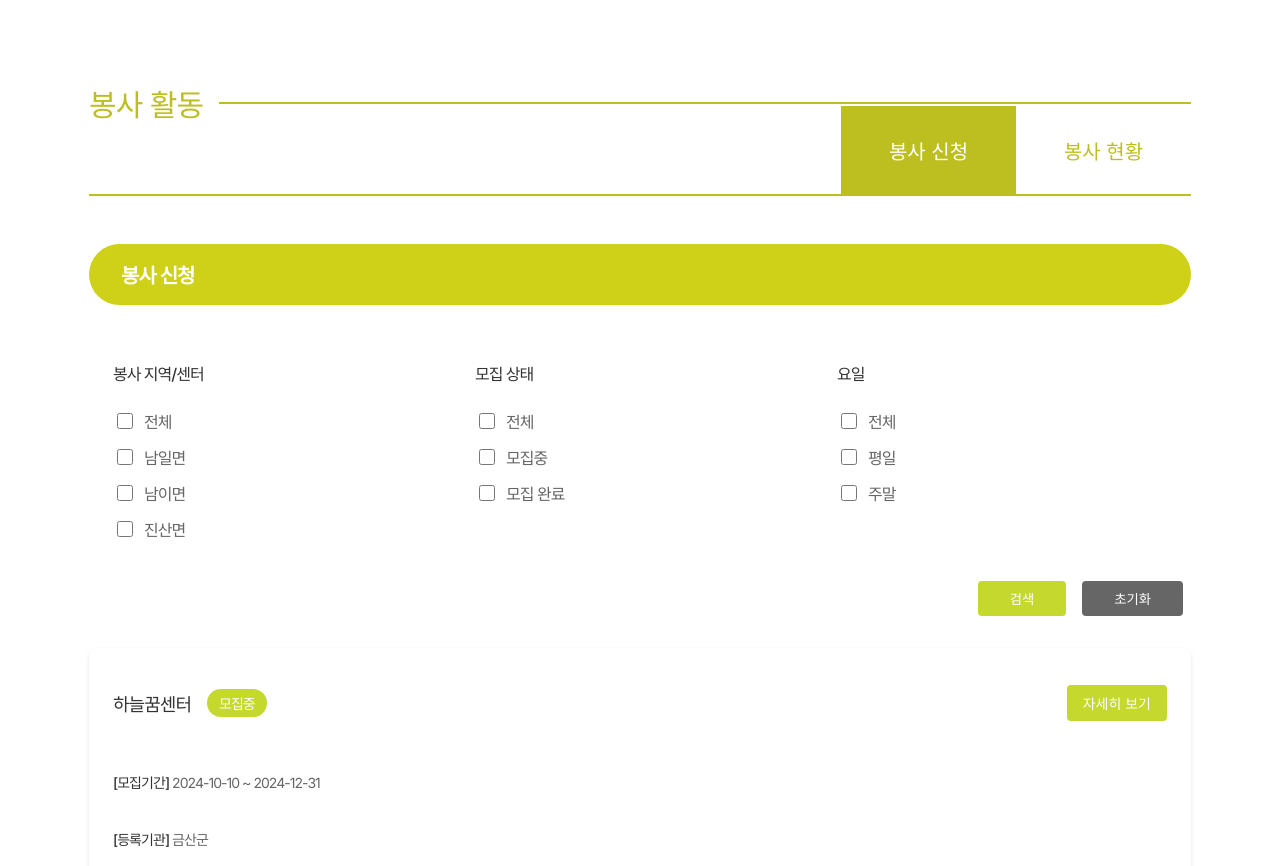
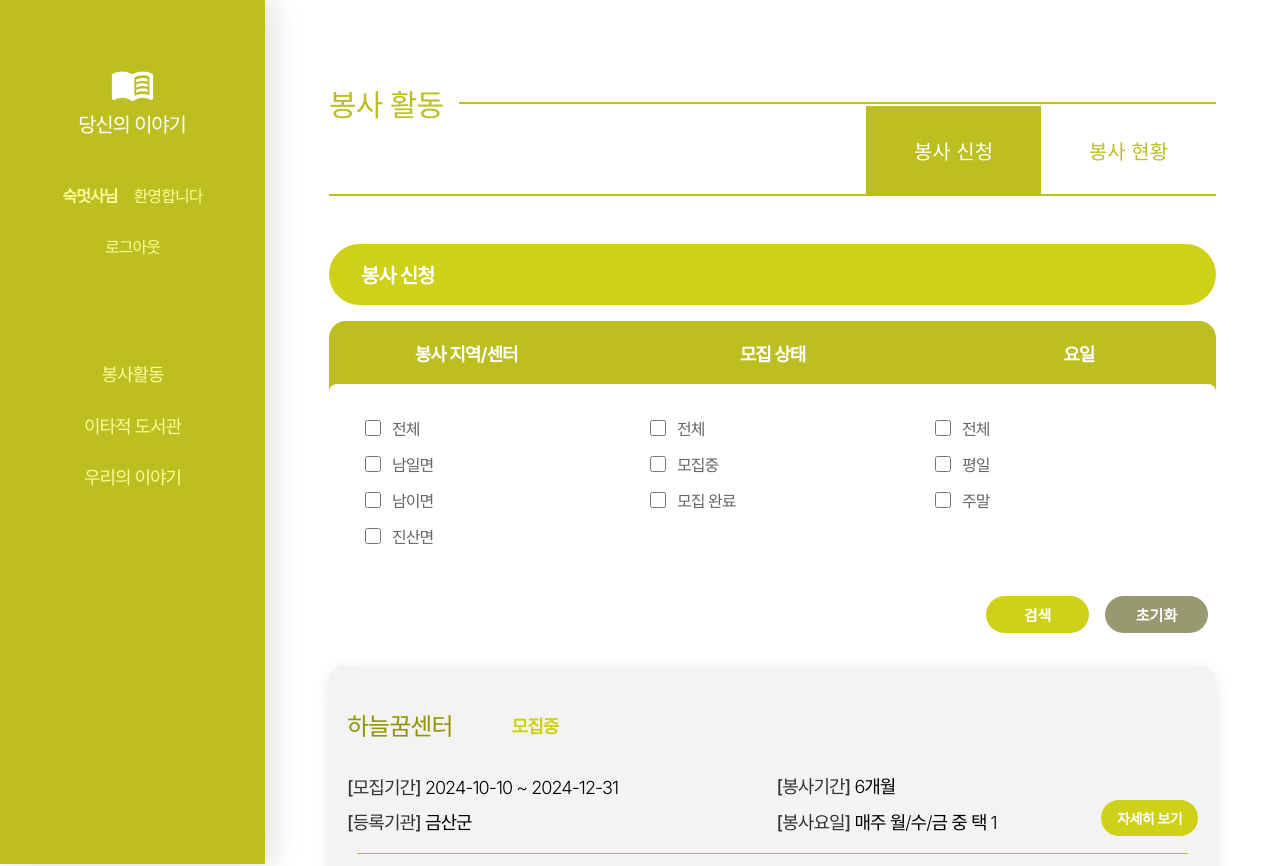
Before and after one commit to MINIPROJECT-yourstory/yourstory-FE, a React (Create React App) app in the folder yourstory/: page /volunteer in a window 1280 px wide. Shown: the top 866 px of the page. Built offline with nearby package versions, Linux system fonts and the light colour scheme.

Commit message:
Design: 봉사조회창 CSS 수정

```diff
--- a/yourstory/src/components/volunteer/VolunteerFilter.jsx
+++ b/yourstory/src/components/volunteer/VolunteerFilter.jsx
@@ -1,13 +1,20 @@
 import styled from 'styled-components';
+import { media } from '../../styles/theme';
+
 
 
 const VolunteerFilter = () => {
   return (
     <FilterContainer>
       <FilterTitle>봉사 신청</FilterTitle>
+      <FilterContent>
+        <TitlesContainer>
+          <FilterSectionTitle>봉사 지역/센터</FilterSectionTitle>
+          <FilterSectionTitle>모집 상태</FilterSectionTitle>
+          <FilterSectionTitle>요일</FilterSectionTitle>
+        </TitlesContainer>
+
         <FilterGrid>
-          <FilterSection>
-            <FilterSectionTitle>봉사 지역/센터</FilterSectionTitle>
           <CheckboxGroup>
             <CheckboxLabel>
               <Checkbox type="checkbox" />
@@ -26,10 +33,7 @@ const VolunteerFilter = () => {
               <span>진산면</span>
             </CheckboxLabel>
           </CheckboxGroup>
-          </FilterSection>
 
-          <FilterSection>
-            <FilterSectionTitle>모집 상태</FilterSectionTitle>
           <CheckboxGroup>
             <CheckboxLabel>
               <Checkbox type="checkbox" />
@@ -44,10 +48,7 @@ const VolunteerFilter = () => {
               <span>모집 완료</span>
             </CheckboxLabel>
           </CheckboxGroup>
-          </FilterSection>
 
-          <FilterSection>
-            <FilterSectionTitle>요일</FilterSectionTitle>
           <CheckboxGroup>
             <CheckboxLabel>
               <Checkbox type="checkbox" />
@@ -62,8 +63,8 @@ const VolunteerFilter = () => {
               <span>주말</span>
             </CheckboxLabel>
           </CheckboxGroup>
-          </FilterSection>
         </FilterGrid>
+      </FilterContent>
       <ButtonContainer>
           <SearchButton>검색</SearchButton>
           <ResetButton>초기화</ResetButton>
@@ -71,6 +72,27 @@ const VolunteerFilter = () => {
     </FilterContainer>
   );
 };
+
+const FilterContent = styled.div`
+  background: #BCBF1F;
+  border-radius: 17px;
+  margin: 0;
+  padding: 0;
+`;
+
+const TitlesContainer = styled.div`
+  display: grid;
+  grid-template-columns: repeat(3, 1fr);
+  gap: 2rem;
+
+  ${media.laptop} {
+    grid-template-columns: repeat(2, 1fr);
+  }
+
+  ${media.tablet} {
+    grid-template-columns: 1fr;
+  }
+`;
 
 const Button = styled.button`
   padding: 0.5rem 1rem;
@@ -91,6 +113,11 @@ const VolunteerFilter = () => {
   margin-bottom: 1rem;
   font-weight: 700;
   border-radius: 50px;
+
+  ${media.tablet} {
+    font-size: 16px;
+    padding: 0.75rem 1.5rem;
+  }
 `;
 
 const FilterGrid = styled.div`
@@ -98,21 +125,25 @@ const VolunteerFilter = () => {
   grid-template-columns: repeat(3, 1fr);
   gap: 2rem;
   background: white;
-    padding: 1.5rem;
+  padding: 2rem;
   border-radius: 8px;
-  `;
 
-  const FilterSection = styled.div`
-    display: flex;
-    flex-direction: column;
-    gap: 1rem;
+  ${media.laptop} {
+    grid-template-columns: repeat(2, 1fr);
+  }
+
+  ${media.tablet} {
+    grid-template-columns: 1fr;
+  }
 `;
 
 const FilterSectionTitle = styled.h3`
-    font-size: 1rem;
-    color: #333;
-    font-weight: 500;
-    margin-bottom: 0.5rem;
+    font-size: 1.125rem;
+    color: white;
+    font-weight: 700;
+    margin: 0;
+    padding: 18.5px 0;
+    text-align: center;
   `;
 
 const CheckboxGroup = styled.div`
@@ -148,15 +179,25 @@ const VolunteerFilter = () => {
   `;
 
 const SearchButton = styled(Button)`
-    background-color: #C5D82D;
+    width: 103px;
+    height: 37px;
+    background-color: #CED118;
+    border-radius: 50px;
     color: white;
-    padding: 0.5rem 2rem;
+    font-weight: 800;
+    font-family: 'Inter', sans-serif;
+    font-size:  0.9375rem;
   `;
 
 const ResetButton = styled(Button)`
-    background-color: #666;
+    width: 103px;
+    height: 37px;
+    background-color: #989971;
     color: white;
-    padding: 0.5rem 2rem;
+    border-radius: 50px;
+    font-weight: 800;
+    font-family: 'Inter', sans-serif;
+    font-size:  0.9375rem;
   `;
 
 
--- a/yourstory/src/components/volunteer/VolunteerHeader.jsx
+++ b/yourstory/src/components/volunteer/VolunteerHeader.jsx
@@ -1,5 +1,6 @@
 import React from 'react';
 import styled from 'styled-components';
+import { media } from '../../styles/theme';
 
 const VolunteerHeader = () => {
   return (
@@ -22,15 +23,6 @@ const HeaderContainer = styled.div`
   margin-bottom: 2rem;
 `;
 
-const HeaderTitle = styled.div`
-  font-size: 30px;
-  font-weight: 400;
-  color: var(--green);
-  display: flex;
-  align-items: center;
-  gap: 1rem;
-`;
-
 const HeaderLine = styled.div`
   border-bottom: 2px solid var(--green);
   flex: 1;
@@ -41,11 +33,33 @@ const HeaderLine = styled.div`
   }
 `;
 
+const HeaderTitle = styled.div`
+  font-size: 30px;
+  font-weight: 400;
+  color: var(--green);
+  display: flex;
+  align-items: center;
+  gap: 1rem;
+  position: relative;
+  z-index: 0;
+
+  ${media.tablet} {
+    font-size: 24px;
+  }
+`;
+
 const ButtonGroup = styled.div`
   display: flex;
   justify-content: flex-end;
   width: 100%;
   margin-top: -19px;
+
+  ${media.tablet} {
+    margin-top: 20px;
+    justify-content: flex-end;
+    position: relative;
+    z-index: 1;
+  }
 `;
 
 const Button = styled.button`
@@ -55,6 +69,19 @@ const Button = styled.button`
   border: none;
   height: 88px;
   width: 175px;
+
+  ${media.tablet} {
+    height: 50px;
+    width: 120px;
+    font-size: 16px;
+  }
+
+  ${media.mobile} {
+    height: 40px;
+    width: 100px;
+    font-size: 14px;
+    padding: 0.5rem;
+  }
 `;
 
 const ActiveButton = styled(Button)`
--- a/yourstory/src/components/volunteer/VolunteerList.jsx
+++ b/yourstory/src/components/volunteer/VolunteerList.jsx
@@ -1,4 +1,6 @@
 import styled from 'styled-components';
+import { media } from '../../styles/theme';
+
 
 
 const VolunteerList = () => {
@@ -44,57 +46,100 @@ const VolunteerList = () => {
   const ListContainer = styled.div`
   display: flex;
   flex-direction: column;
-    gap: 1rem;
+  background: #F3F3F3;
+  border-radius: 17px;
+  box-shadow: 0 5px 15px rgba(0, 0, 0, 0.1);
 `;
 
-  // components/volunteer/VolunteerCard.jsx
+
   const VolunteerCard = ({ data }) => {
     return (
       <CardContainer>
         <CardHeader>
+          <HeaderLeft>
             <CardTitle>
               <CenterName>{data.center}</CenterName>
               <StatusBadge status={data.status}>
                 {data.status}
               </StatusBadge>
             </CardTitle>
-          <DetailButton>자세히 보기</DetailButton>
-        </CardHeader>
-        <CardContent>
             <InfoText>
               <InfoLabel>[모집기간]</InfoLabel> {data.recruitPeriod}
             </InfoText>
             <InfoText>
               <InfoLabel>[등록기관]</InfoLabel> {data.organization}
             </InfoText>
+          </HeaderLeft>
+          <HeaderRight>
             <InfoText>
               <InfoLabel>[봉사기간]</InfoLabel> {data.period}
             </InfoText>
+            <InfoContainer>
               <InfoText>
                 <InfoLabel>[봉사요일]</InfoLabel> {data.schedule}
               </InfoText>
-        </CardContent>
+              <DetailButton>자세히 보기</DetailButton>
+            </InfoContainer>
+          </HeaderRight>
+        </CardHeader>
       </CardContainer>
     );
   };
 
   const CardContainer = styled.div`
-    background:F3F3F3;
-    border-radius: 8px;
-    padding: 1.5rem;
-    box-shadow: 0 2px 4px rgba(0, 0, 0, 0.1);
+  background: transparent;
+  padding: 1.125rem;
   transition: transform 0.2s ease;
+  position: relative;
 
   &:hover {
     transform: translateY(-2px);
   }
+
+  &:not(:last-child)::after {
+    content: '';
+    position: absolute;
+    bottom: 0;
+    left: 28px;
+    right: 28px;
+    height: 0.7px;
+    background-color: #BCBF1F;
+  }
+
+  ${media.tablet} {
+    padding: 1rem;
+  }
 `;
 
 const CardHeader = styled.div`
+  display: grid;
+  grid-template-columns: 1fr 1fr;
+  gap: 0.5rem;
+
+  ${media.mobile} {
+    grid-template-columns: 1fr;
+    gap: 1rem;
+  }
+`;
+
+const HeaderLeft = styled.div`
+  display: flex;
+  flex-direction: column;
+  gap: 0.5rem;
+`;
+
+const HeaderRight = styled.div`
+  display: flex;
+  flex-direction: column;
+  justify-content: flex-end;
+  height: 100%;
+`;
+
+const InfoContainer = styled.div`
   display: flex;
   justify-content: space-between;
-    align-items: center;
-    margin-bottom: 1.5rem;
+  align-items: flex-end;
+  gap: 1rem;
 `;
 
   const CardTitle = styled.div`
@@ -104,44 +149,42 @@ const VolunteerList = () => {
   `;
 
   const CenterName = styled.h3`
-    font-size: 1.125rem;
+    font-size: 1.5rem;
     font-weight: 500;
-    color: #333;
+    color: #919400;
   `;
 
   const StatusBadge = styled.span`
-    padding: 0.25rem 0.75rem;
+    padding: 0.25rem 2.6875rem;
     border-radius: 999px;
-    font-size: 0.875rem;
-    font-weight: 500;
-    background-color: ${props => props.status === '모집중' ? '#C5D82D' : '#666'};
-    color: white;
+    font-size: 1.125rem;
+    font-weight: 800;
+    color: #CED118;
   `;
 
   const DetailButton = styled.button`
   padding: 0.5rem 1rem;
   border: none;
-    border-radius: 4px;
-    background-color: #C5D82D;
+  border-radius: 50px;
+  background-color: #CED118;
   color: white;
   font-size: 0.875rem;
+  font-weight: 700;
+  letter-spacing: -0.04em;
   cursor: pointer;
   transition: all 0.2s ease;
+  margin-bottom: auto;
 
   &:hover {
     opacity: 0.9;
   }
 `;
 
-  const CardContent = styled.div`
-    display: flex;
-    flex-direction: column;
-    gap: 0.5rem;
-  `;
-
   const InfoText = styled.p`
-    font-size: 0.875rem;
-    color: #666;
+    font-size: 1.125rem;
+    color: #000000;
+    font-weight: 350;
+    margin: 0;
     line-height: 1.5;
   `;
 
@@ -151,4 +194,5 @@ const VolunteerList = () => {
   `;
 
 
+
   export default VolunteerList;
--- a/yourstory/src/pages/Volunteer.js
+++ b/yourstory/src/pages/Volunteer.js
@@ -3,20 +3,38 @@ import styled from 'styled-components';
 import VolunteerHeader from '../components/volunteer/VolunteerHeader';
 import VolunteerFilter from '../components/volunteer/VolunteerFilter';
 import VolunteerList from '../components/volunteer/VolunteerList';
+import NavBar from "../components/common/NavBar";
+import { media } from '../styles/theme';
+
 
 
 const VolunteerPage = () => {
   return (
-    <PageContainer>
-      <VolunteerHeader />
-      <VolunteerFilter />
-      <VolunteerList />
-    </PageContainer>
+    <div>
+      <NavBar />
+      <PageContainer>
+        <VolunteerHeader />
+        <VolunteerFilter />
+        <VolunteerList />
+      </PageContainer>
+    </div>
   );
 };
 
 const PageContainer = styled.div`
-  padding: 81px 89px;
+  padding: 81px 5%;
+  margin-left: 16.5625rem;
+  font-family: Inter;
+
+  ${media.laptop} {
+    margin-left: 16.5625rem;
+    padding: 40px 20px;
+  }
+
+  ${media.tablet} {
+    padding: 20px 10px;
+    margin-left: 16.5625rem;
+  }
 `;
 
 export default VolunteerPage;
--- /dev/null
+++ b/yourstory/src/styles/theme.js
@@ -0,0 +1,23 @@
+export const breakpoints = {
+    mobile: '320px',
+    tablet: '768px',
+    laptop: '1024px',
+    desktop: '1440px'
+  };
+
+  export const media = {
+    mobile: `@media (max-width: ${breakpoints.mobile})`,
+    tablet: `@media (max-width: ${breakpoints.tablet})`,
+    laptop: `@media (max-width: ${breakpoints.laptop})`,
+    desktop: `@media (max-width: ${breakpoints.desktop})`
+  };
+
+  const theme = {
+    breakpoints,
+    media,
+    colors: {
+      green: '#BCBF1F',
+    }
+  };
+
+  export default theme;
```
Also changed, not shown: 1 other file (tests, documents, lock files or other folders). Lines whose indentation alone changed are shown as unchanged.
